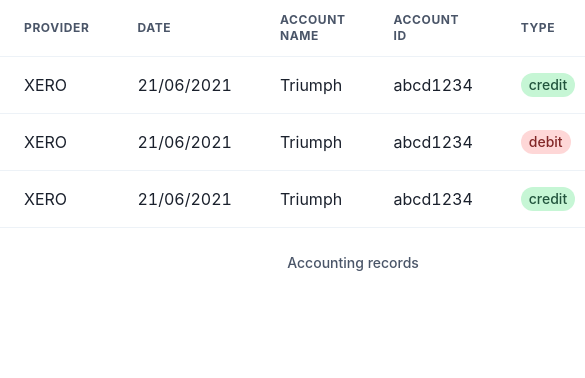
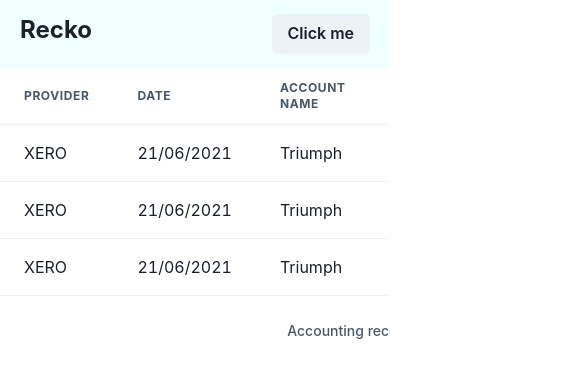
Before and after one commit to Crio-Winter-of-Doing-2021/RECKO-T5, a React (Create React App) app in the folder src/frontend/: page / in a window 390 px wide. Shown: the top 378 px of the page, 585 px wide, since content can reach past the window. Built offline with nearby package versions, Linux system fonts and the light colour scheme.

Commit message:
created navbar and made the accounts table mobile friendly

```diff
--- a/src/frontend/src/App.tsx
+++ b/src/frontend/src/App.tsx
@@ -1,8 +1,10 @@
 import DashBoard from './components/Pages/Dashboard'
+import Navbar from './components/templates/Navbar';
 
 function App() {
   return (
     <div className="App">
+      <Navbar />
       <DashBoard />
     </div>
   );
--- a/src/frontend/src/components/AccountTable/index.tsx
+++ b/src/frontend/src/components/AccountTable/index.tsx
@@ -17,6 +17,7 @@ export interface AccountTableProps{
 
 const AccountTable : React.FC<AccountTableProps> = ({accounts}) => {
   return (
+    <div style= {{overflowX : "scroll"}}>
     <Table variant="simple">
         <TableCaption>Accounting records</TableCaption>
         <Thead>
@@ -33,6 +34,7 @@ const AccountTable : React.FC<AccountTableProps> = ({accounts}) => {
         {
           accounts.map((acc) => {
             return <AccountRow
+                    key = {acc.id}
                     provider={acc.provider}
                     accountName = {acc.accountName}
                     date = {acc.date}
@@ -44,6 +46,7 @@ const AccountTable : React.FC<AccountTableProps> = ({accounts}) => {
         }
         </Tbody>
     </Table>
+  </div>
   )
 
 }
--- a/src/frontend/src/components/Pages/Dashboard.tsx
+++ b/src/frontend/src/components/Pages/Dashboard.tsx
@@ -10,7 +10,7 @@ const DashBoard: React.FC<DashBoardProps> = () => {
       accounts = {[
         {id : "1", accountId:"abcd1234", accountName:"Triumph", date:"21/06/2021", provider:"XERO", type:"credit", amount:2000},
         {id : "2", accountId:"abcd1234", accountName:"Triumph", date:"21/06/2021", provider:"XERO", type:"debit", amount:2000},
-        {id : "2", accountId:"abcd1234", accountName:"Triumph", date:"21/06/2021", provider:"XERO", type:"credit", amount:2000}
+        {id : "3", accountId:"abcd1234", accountName:"Triumph", date:"21/06/2021", provider:"XERO", type:"credit", amount:2000}
       ]}
     />
   );
--- /dev/null
+++ b/src/frontend/src/components/templates/Navbar/index.tsx
@@ -0,0 +1,16 @@
+import './style.css'
+import {Button, Heading} from '@chakra-ui/react'
+export interface NavbarProps {
+
+}
+
+const Navbar: React.FC<NavbarProps> = () => {
+  return (
+    <nav className="navbar">
+      <Heading d="inline" size="lg">Recko</Heading>
+      <Button>Click me</Button>
+    </nav>
+  );
+}
+
+export default Navbar;
--- /dev/null
+++ b/src/frontend/src/components/templates/Navbar/style.css
@@ -0,0 +1,13 @@
+.navbar{
+  width: 100%;
+  padding:14px 20px;
+  background-color: azure;
+  display: flex;
+  justify-content: space-between;
+}
+
+.navbar h4{
+  display: inline;
+  font-size: 1.5rem;
+  font-weight: 600;
+}
```
